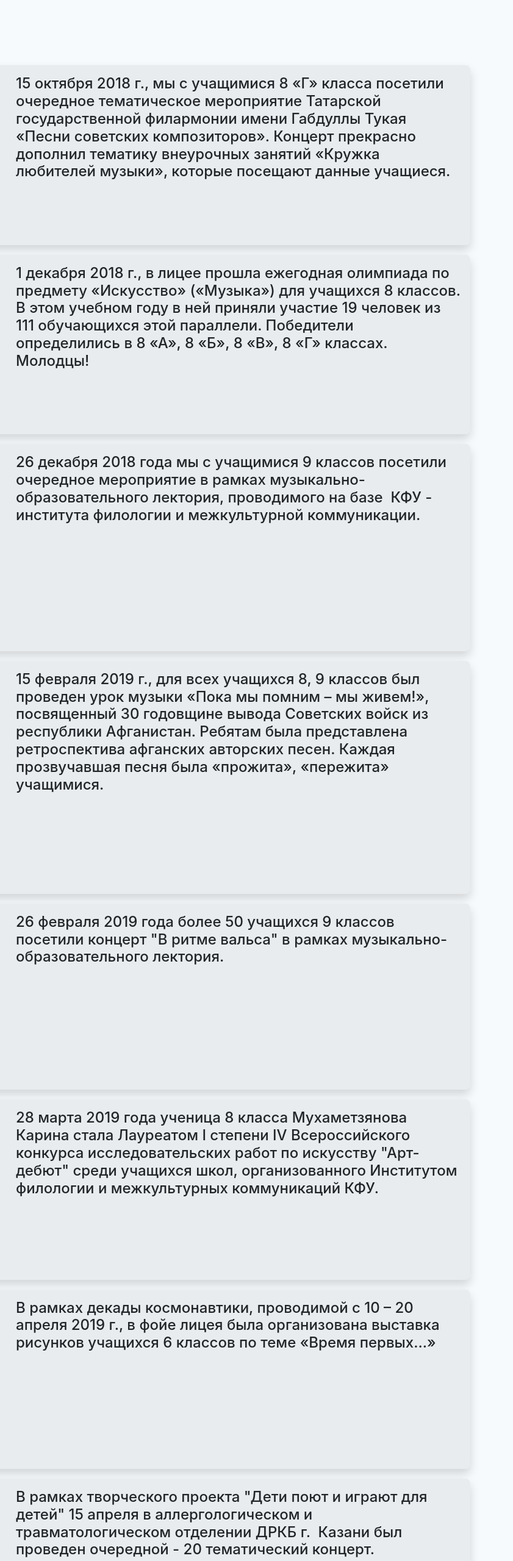
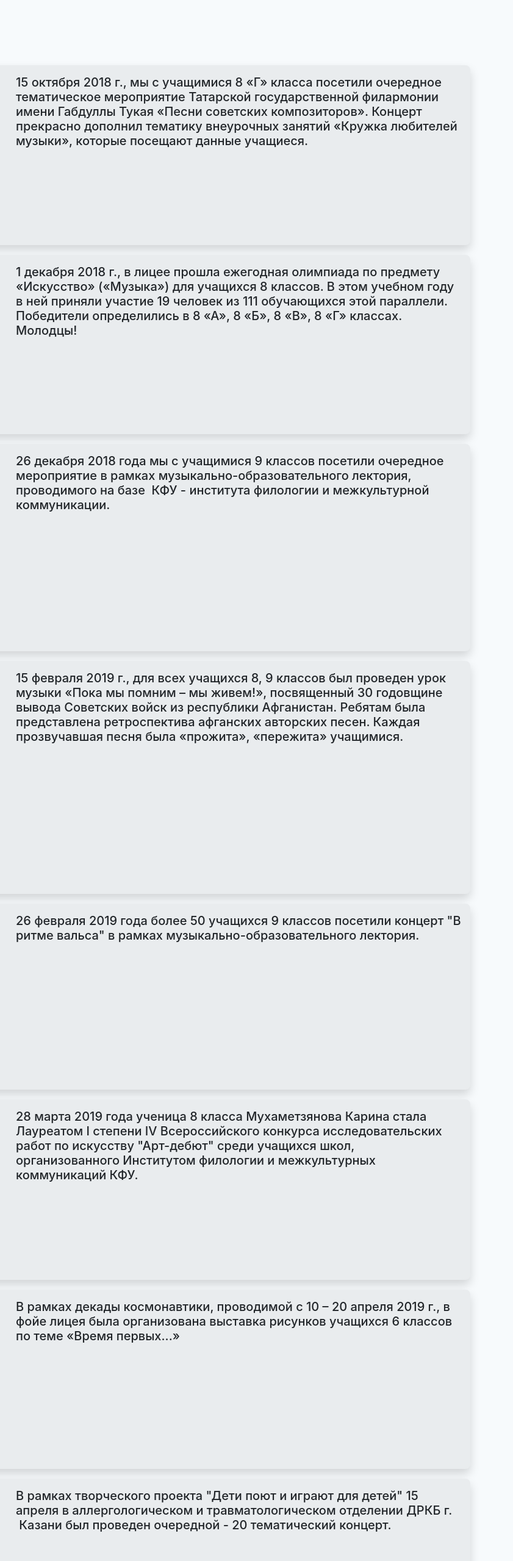
Before and after one commit to evgenyilichev/portfolio, a website: page src/news.html in a window 1280 px wide. Shown: the part 180-2740 px from the top of the page at 61% size, 439-1280 px from the left. Drawn offline with nearby package versions, Linux system fonts and the light colour scheme.

```diff
--- a/src/news.html
+++ b/src/news.html
@@ -78,11 +78,11 @@
             <img src="images/news10.jpg" alt="" class="news-images">
         </div>
         <div class="col-xl-8 col-lg-8 col-md-12 col-sm-12 col-12">
-            <h4>15 октября 2018 г., мы с учащимися 8 «Г» класса посетили очередное тематическое мероприятие Татарской
+            <h5>15 октября 2018 г., мы с учащимися 8 «Г» класса посетили очередное тематическое мероприятие Татарской
                 государственной филармонии имени Габдуллы Тукая «Песни советских композиторов». Концерт прекрасно
                 дополнил тематику внеурочных занятий «Кружка любителей музыки», которые посещают данные учащиеся.
 
-            </h4>
+            </h5>
         </div>
     </div>
     <div class="row news shadow">
@@ -91,9 +91,9 @@
             <img src="images/news7.jpg" alt="" class="news-images">
         </div>
         <div class="col-xl-8 col-lg-8 col-md-12 col-sm-12 col-12">
-            <h4>1 декабря 2018 г., в лицее прошла ежегодная олимпиада по предмету «Искусство» («Музыка») для учащихся 8
+            <h5>1 декабря 2018 г., в лицее прошла ежегодная олимпиада по предмету «Искусство» («Музыка») для учащихся 8
                 классов. В этом учебном году в ней приняли участие 19 человек из 111 обучающихся этой параллели.
-                Победители определились в 8 «А», 8 «Б», 8 «В», 8 «Г» классах. Молодцы!</h4>
+                Победители определились в 8 «А», 8 «Б», 8 «В», 8 «Г» классах. Молодцы!</h5>
         </div>
     </div>
     <div class="row news shadow">
@@ -102,9 +102,9 @@
             <img src="images/news1.jpg" alt="" class="news-images">
         </div>
         <div class="col-xl-8 col-lg-8 col-md-12 col-sm-12 col-12">
-            <h4>26 декабря 2018 года мы с учащимися 9 классов посетили очередное мероприятие в рамках
+            <h5>26 декабря 2018 года мы с учащимися 9 классов посетили очередное мероприятие в рамках
                 музыкально-образовательного
-                лектория, проводимого на базе  КФУ - института филологии и межкультурной коммуникации.</h4>
+                лектория, проводимого на базе  КФУ - института филологии и межкультурной коммуникации.</h5>
         </div>
     </div>
     <div class="row news shadow">
@@ -113,10 +113,10 @@
             <img src="images/news8.jpg" alt="" class="news-images">
         </div>
         <div class="col-xl-8 col-lg-8 col-md-12 col-sm-12 col-12">
-            <h4>15 февраля 2019 г., для всех учащихся 8, 9 классов был проведен урок музыки «Пока мы помним – мы
+            <h5>15 февраля 2019 г., для всех учащихся 8, 9 классов был проведен урок музыки «Пока мы помним – мы
                 живем!», посвященный 30 годовщине вывода Советских войск из республики Афганистан. Ребятам была
                 представлена ретроспектива афганских авторских песен. Каждая прозвучавшая песня была «прожита»,
-                «пережита» учащимися. </h4>
+                «пережита» учащимися. </h5>
         </div>
     </div>
     <div class="row news shadow">
@@ -124,8 +124,8 @@
             <img src="images/news2.jpg" alt="" class="news-images">
         </div>
         <div class="col-xl-8 col-lg-8 col-md-12 col-sm-12 col-12">
-            <h4>26 февраля 2019 года более 50 учащихся 9 классов посетили концерт "В ритме вальса" в рамках
-                музыкально-образовательного лектория.</h4>
+            <h5>26 февраля 2019 года более 50 учащихся 9 классов посетили концерт "В ритме вальса" в рамках
+                музыкально-образовательного лектория.</h5>
         </div>
     </div>
     <div class="row news shadow">
@@ -133,9 +133,9 @@
             <img src="images/news4.jpg" alt="" class="news-images">
         </div>
         <div class="col-xl-8 col-lg-8 col-md-12 col-sm-12 col-12">
-            <h4>28 марта 2019 года ученица 8 класса Мухаметзянова Карина стала Лауреатом I степени IV
+            <h5>28 марта 2019 года ученица 8 класса Мухаметзянова Карина стала Лауреатом I степени IV
                 Всероссийского конкурса исследовательских работ по искусству "Арт-дебют" среди учащихся школ, организованного Институтом филологии и межкультурных
-                коммуникаций КФУ. </h4>
+                коммуникаций КФУ. </h5>
         </div>
     </div>
     <div class="row news shadow">
@@ -143,8 +143,8 @@
             <img src="images/news12.jpg" alt="" class="news-images">
         </div>
         <div class="col-xl-8 col-lg-8 col-md-12 col-sm-12 col-12">
-            <h4>В рамках декады космонавтики, проводимой с 10 – 20 апреля 2019 г., в фойе лицея была организована
-                выставка рисунков учащихся 6 классов по теме «Время первых...»</h4>
+            <h5>В рамках декады космонавтики, проводимой с 10 – 20 апреля 2019 г., в фойе лицея была организована
+                выставка рисунков учащихся 6 классов по теме «Время первых...»</h5>
         </div>
     </div>
     <div class="row news shadow">
@@ -152,8 +152,8 @@
             <img src="images/news3.jpg" alt="" class="news-images">
         </div>
         <div class="col-xl-8 col-lg-8 col-md-12 col-sm-12 col-12">
-            <h4>В рамках творческого проекта "Дети поют и играют для детей" 15 апреля в аллергологическом и
-                травматологическом отделении ДРКБ г.  Казани был проведен очередной - 20 тематический концерт. </h4>
+            <h5>В рамках творческого проекта "Дети поют и играют для детей" 15 апреля в аллергологическом и
+                травматологическом отделении ДРКБ г.  Казани был проведен очередной - 20 тематический концерт. </h5>
         </div>
     </div>
     <div class="row news shadow">
@@ -161,8 +161,8 @@
             <img src="images/news5.jpg" alt="" class="news-images">
         </div>
         <div class="col-xl-8 col-lg-8 col-md-12 col-sm-12 col-12">
-            <h4>С 6 по 8 мая в рамках "Музыкальной гостиной" с учащимися 5-6 классов прошли внеурочные мероприятия по
-                теме "Песни Войны и Победы".</h4>
+            <h5>С 6 по 8 мая в рамках "Музыкальной гостиной" с учащимися 5-6 классов прошли внеурочные мероприятия по
+                теме "Песни Войны и Победы".</h5>
         </div>
     </div>
     <div class="row news shadow">
@@ -170,8 +170,8 @@
             <img src="images/news6.png" alt="" class="news-images">
         </div>
         <div class="col-xl-8 col-lg-8 col-md-12 col-sm-12 col-12">
-            <h4>В рамках Международного Дня Музея запланированы посещения музеев города Казани учащимися 8-9
-                классов.</h4>
+            <h5>В рамках Международного Дня Музея запланированы посещения музеев города Казани учащимися 8-9
+                классов.</h5>
         </div>
     </div>
     <div class="row news shadow">
@@ -179,7 +179,7 @@
             <img src="images/news9.jpg" alt="" class="news-images">
         </div>
         <div class="col-xl-8 col-lg-8 col-md-12 col-sm-12 col-12">
-            <h4>
+            <h5>
                 7 мая для учащихся параллели 8 классов нашего лицея прошел Урок музыки, посвященный дню рождения П.И.
                 Чайковского с использованием именитых произведений композитора (фортепианного концерта № 1; цикла
                 фортепианных пьес «Времена года», фортепианного цикла «Детский альбом»; фрагментов балетов «Щелкунчик»,
@@ -187,7 +187,7 @@
                 Учитывая важность и значимость проведения XVI Международного конкура имени П.И. Чайковского в России, мы
                 посвятили этот урок и этому крупнейшему событию в мире классической музыки, являющимся национальным
                 достоянием нашей музыкальной культуры!
-            </h4>
+            </h5>
         </div>
     </div>
     <div class="row news shadow">
@@ -195,14 +195,14 @@
             <img src="images/news11.png" alt="" class="news-images" style="height: 300px !important;">
         </div>
         <div class="col-xl-8 col-lg-8 col-md-12 col-sm-12 col-12">
-            <h4>
+            <h5>
                 16 мая 2019 г., в рамках музыкальной гостиной для учащихся 6 классов прошло внеурочное мероприятие
                 «Памяти Евгения Крылатова…». Композитором было написано более 70 песен: «Лесной олень», «Ольховая
                 серёжка», «Крылатые качели», «Три белых коня», «Прекрасное далёко» и т.д. Евгений Крылатов – автор
                 музыки к более чем 160 к/ф (документальным, художественным, мультипликационным). Ребятам были напомнены
                 яркие музыкальные фрагменты из кинофильмов: «Приключения электроника», «Чародеи», «Гостья из будущего»,
                 «Каникулы в Простоквашино». В заключение мероприятия учащиеся исполнили полюбившиеся песни композитора.
-            </h4>
+            </h5>
         </div>
     </div>
 
```
Also changed, not shown: src/images/news11.png (added), 2 other files.
